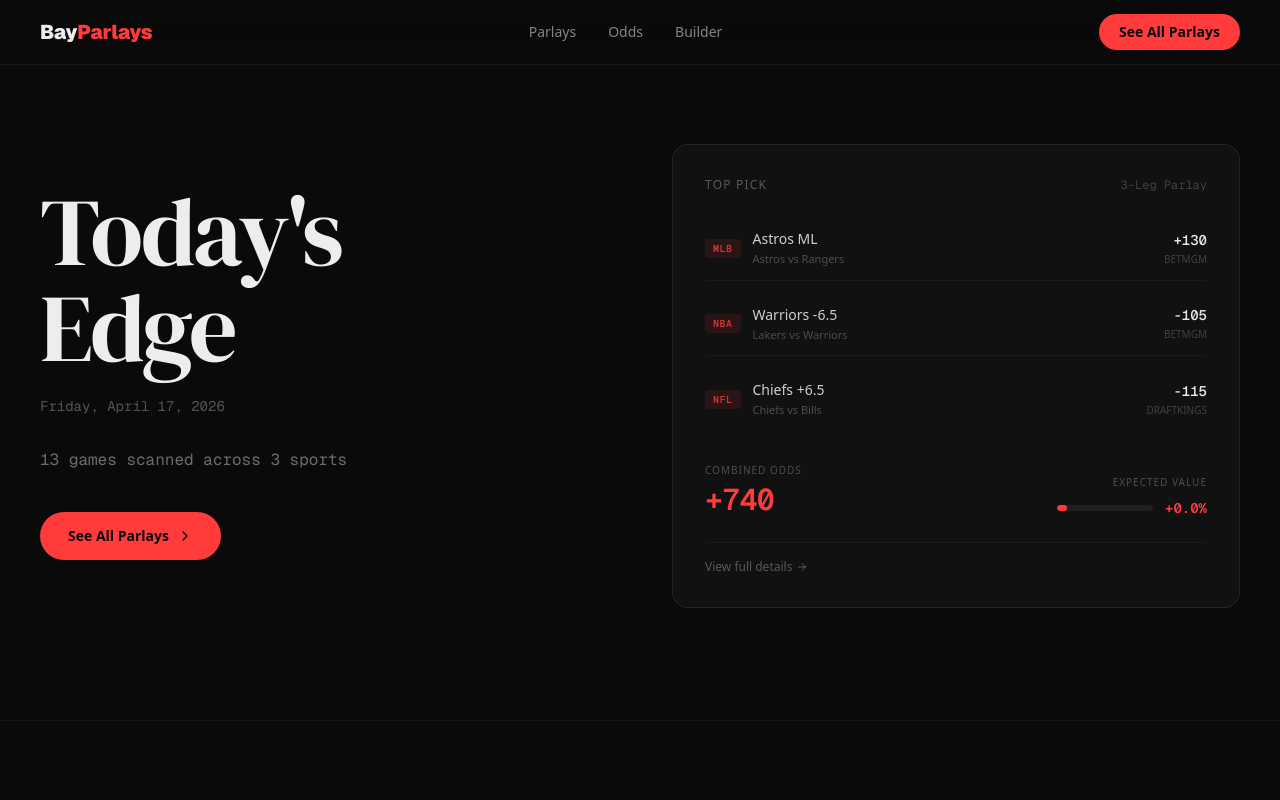
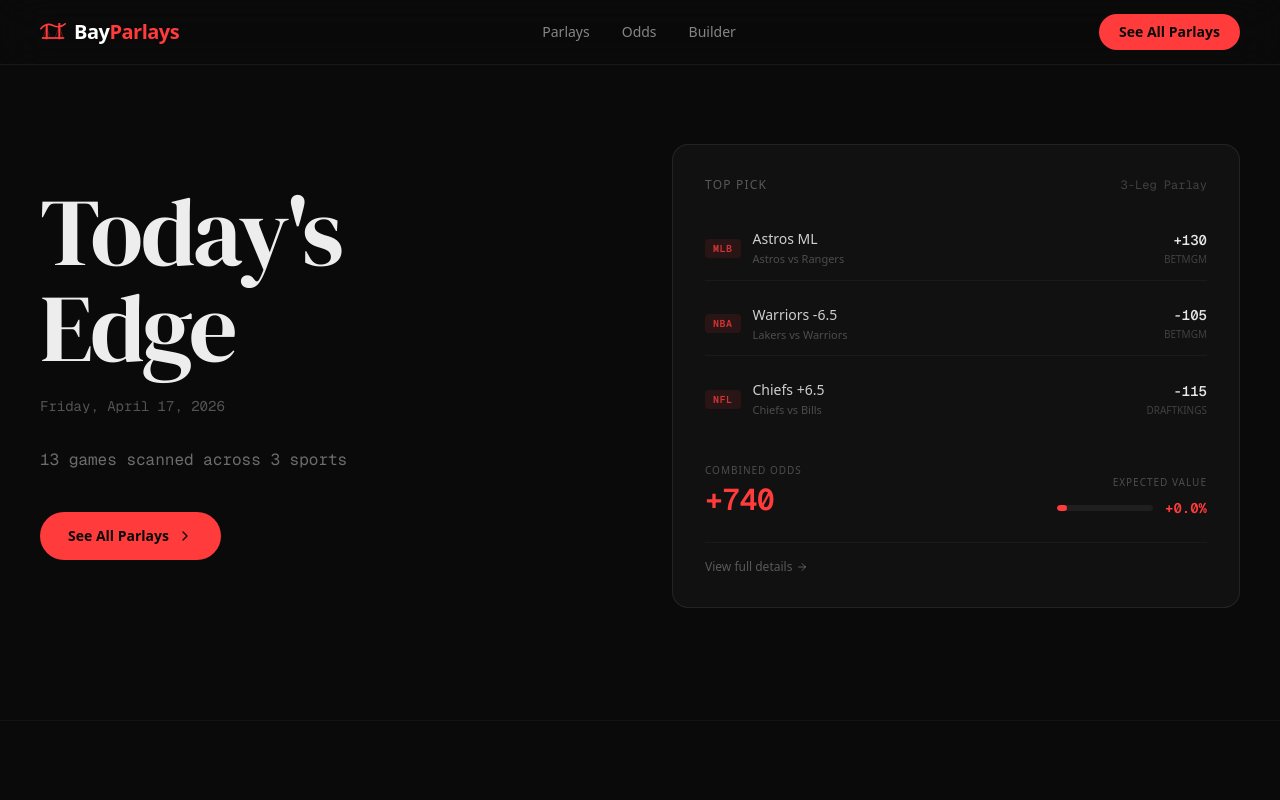
Before and after one commit to eljordp/bayparlays, a Next.js app: page / in a window 1280 px wide. Shown: the top 800 px of the page. Built offline with nearby package versions, Linux system fonts and the light colour scheme; no server answers.

Commit message:
Add Golden Gate Bridge SVG logo, swap across all pages

```diff
--- a/app/builder/page.tsx
+++ b/app/builder/page.tsx
@@ -3,6 +3,7 @@
 import { useState, useEffect, useCallback, useMemo, useRef } from "react";
 import { motion, AnimatePresence } from "framer-motion";
 import Link from "next/link";
+import { Logo } from "@/app/components/Logo";
 
 // ─── Types ───────────────────────────────────────────────────────────────────
 
@@ -307,9 +308,9 @@ export default function BuilderPage() {
         <div className="max-w-[1600px] mx-auto px-6 h-14 flex items-center justify-between">
           <Link
             href="/"
-            className="text-lg font-black tracking-tight text-white"
+            className="flex items-center"
           >
-            BayParlays
+            <Logo />
           </Link>
           {/* Desktop nav */}
           <div className="hidden md:flex items-center gap-6 text-sm text-white/50">
--- /dev/null
+++ b/app/components/Logo.tsx
@@ -0,0 +1,58 @@
+"use client";
+
+interface LogoProps {
+  size?: "sm" | "md" | "lg";
+  showText?: boolean;
+  className?: string;
+}
+
+export function Logo({ size = "md", showText = true, className = "" }: LogoProps) {
+  const sizes = {
+    sm: { bridge: 20, text: "text-sm", gap: "gap-1.5" },
+    md: { bridge: 26, text: "text-xl", gap: "gap-2" },
+    lg: { bridge: 36, text: "text-3xl", gap: "gap-3" },
+  };
+
+  const s = sizes[size];
+
+  return (
+    <span className={`inline-flex items-center ${s.gap} ${className}`}>
+      {/* Golden Gate Bridge icon */}
+      <svg
+        width={s.bridge}
+        height={s.bridge}
+        viewBox="0 0 32 32"
+        fill="none"
+        xmlns="http://www.w3.org/2000/svg"
+      >
+        {/* Main cables (catenary curve) */}
+        <path
+          d="M1 12 Q8 4, 16 8 Q24 12, 31 6"
+          stroke="#FF3B3B"
+          strokeWidth="2"
+          strokeLinecap="round"
+          fill="none"
+        />
+        {/* Left tower */}
+        <rect x="7" y="7" width="2.5" height="18" rx="0.5" fill="#FF3B3B" />
+        {/* Right tower */}
+        <rect x="22.5" y="5" width="2.5" height="20" rx="0.5" fill="#FF3B3B" />
+        {/* Road deck */}
+        <rect x="2" y="22" width="28" height="2.5" rx="1" fill="#FF3B3B" opacity="0.9" />
+        {/* Suspension cables left tower */}
+        <line x1="8.25" y1="10" x2="4" y2="22" stroke="#FF3B3B" strokeWidth="0.8" opacity="0.5" />
+        <line x1="8.25" y1="10" x2="12" y2="22" stroke="#FF3B3B" strokeWidth="0.8" opacity="0.5" />
+        {/* Suspension cables right tower */}
+        <line x1="23.75" y1="8" x2="19" y2="22" stroke="#FF3B3B" strokeWidth="0.8" opacity="0.5" />
+        <line x1="23.75" y1="8" x2="28" y2="22" stroke="#FF3B3B" strokeWidth="0.8" opacity="0.5" />
+      </svg>
+
+      {showText && (
+        <span className={`${s.text} font-black tracking-tight leading-none`}>
+          <span className="text-white">Bay</span>
+          <span className="text-[#FF3B3B]">Parlays</span>
+        </span>
+      )}
+    </span>
+  );
+}
--- a/app/odds/page.tsx
+++ b/app/odds/page.tsx
@@ -2,6 +2,7 @@
 
 import { useState, useEffect, useCallback } from "react";
 import Link from "next/link";
+import { Logo } from "@/app/components/Logo";
 
 // ─── Types (mirrors API route) ───────────────────────────────────────────────
 
@@ -164,8 +165,8 @@ export default function OddsPage() {
       {/* ─── Nav ────────────────────────────────────────────────────────── */}
       <nav className="sticky top-0 z-50 border-b border-white/[0.06] bg-[#0a0a0a]/90 backdrop-blur-md">
         <div className="mx-auto flex max-w-[1400px] items-center justify-between px-4 py-4 md:px-5">
-          <Link href="/" className="text-xl font-black tracking-tight">
-            BayParlays
+          <Link href="/" className="flex items-center">
+            <Logo />
           </Link>
           {/* Desktop nav */}
           <div className="hidden md:flex items-center gap-6 text-sm text-white/50">
--- a/app/page.tsx
+++ b/app/page.tsx
@@ -4,6 +4,7 @@ import Link from "next/link";
 import { motion } from "framer-motion";
 import { Menu, X, ChevronRight, ArrowRight } from "lucide-react";
 import { useEffect, useRef, useState } from "react";
+import { Logo } from "@/app/components/Logo";
 
 /* ─── Types ─── */
 
@@ -128,13 +129,7 @@ export default function Home() {
       <nav className="fixed top-0 left-0 right-0 z-50 backdrop-blur-xl bg-[#0a0a0a]/80 border-b border-white/[0.06]">
         <div className="w-full max-w-[1400px] mx-auto flex items-center justify-between px-6 md:px-10 h-16">
           <Link href="/" className="flex items-center gap-2">
-            <span
-              className="text-xl font-black tracking-tight"
-              style={{ fontFamily: "var(--font-geist-sans)" }}
-            >
-              Bay
-              <span className="text-[#FF3B3B]">Parlays</span>
-            </span>
+            <Logo />
           </Link>
 
           <div className="hidden md:flex items-center gap-8 text-sm text-white/50">
@@ -638,13 +633,7 @@ export default function Home() {
         <div className="w-full max-w-[1400px] mx-auto px-6 md:px-10">
           <div className="flex flex-col md:flex-row items-start justify-between gap-10 mb-12">
             <div>
-              <span
-                className="text-lg font-black tracking-tight"
-                style={{ fontFamily: "var(--font-geist-sans)" }}
-              >
-                Bay
-                <span className="text-[#FF3B3B]">Parlays</span>
-              </span>
+              <Logo size="sm" />
             </div>
 
             <div className="flex gap-10 text-sm text-white/30">
--- a/app/parlays/page.tsx
+++ b/app/parlays/page.tsx
@@ -3,6 +3,7 @@
 import { useState, useEffect, useCallback } from "react";
 import Link from "next/link";
 import { motion, AnimatePresence } from "framer-motion";
+import { Logo } from "@/app/components/Logo";
 import {
   TrendingUp,
   TrendingDown,
@@ -156,8 +157,8 @@ export default function ParlaysPage() {
       <nav className="fixed top-0 left-0 right-0 z-50" style={{ background: "rgba(10,10,10,0.85)", backdropFilter: "blur(20px)", borderBottom: "1px solid rgba(255,255,255,0.06)" }}>
         <div className="max-w-[1400px] mx-auto px-6 h-16 flex items-center justify-between">
           <div className="flex items-center gap-10">
-            <Link href="/" className="text-xl font-black tracking-tight" style={{ color: "#ededed" }}>
-              Bay<span style={{ color: "#FF3B3B" }}>Parlays</span>
+            <Link href="/" className="flex items-center">
+              <Logo />
             </Link>
             <div className="hidden md:flex items-center gap-8">
               {[
--- a/app/share/page.tsx
+++ b/app/share/page.tsx
@@ -4,6 +4,7 @@ import { useState, useEffect } from "react";
 import Link from "next/link";
 import { motion, AnimatePresence } from "framer-motion";
 import { ArrowUpRight, Menu, X, Share2, ExternalLink } from "lucide-react";
+import { Logo } from "@/app/components/Logo";
 import { ParlayPlayer } from "../components/ParlayPlayer";
 import type { ParlayLeg } from "../components/ParlayVideo";
 
@@ -97,10 +98,9 @@ export default function SharePage() {
           <div className="flex items-center gap-10">
             <Link
               href="/"
-              className="text-xl font-black tracking-tight"
-              style={{ color: "#ededed" }}
+              className="flex items-center"
             >
-              Bay<span style={{ color: "#FF3B3B" }}>Parlays</span>
+              <Logo />
             </Link>
             <div className="hidden md:flex items-center gap-8">
               {[
--- a/app/subscribe/page.tsx
+++ b/app/subscribe/page.tsx
@@ -5,6 +5,7 @@ import { useSearchParams } from "next/navigation";
 import Link from "next/link";
 import { motion, AnimatePresence } from "framer-motion";
 import { Check, ChevronDown, Menu, X, Loader2 } from "lucide-react";
+import { Logo } from "@/app/components/Logo";
 
 /* ─── animation helpers ─── */
 const fadeUp = {
@@ -85,13 +86,7 @@ function SubscribeContent() {
       <nav className="fixed top-0 left-0 right-0 z-50 backdrop-blur-xl bg-[#0a0a0a]/80 border-b border-white/[0.06]">
         <div className="w-full max-w-[1400px] mx-auto flex items-center justify-between px-6 md:px-10 h-16">
           <Link href="/" className="flex items-center gap-2">
-            <span
-              className="text-xl font-black tracking-tight"
-              style={{ fontFamily: "var(--font-geist-sans)" }}
-            >
-              Bay
-              <span className="text-[#FF3B3B]">Parlays</span>
-            </span>
+            <Logo />
           </Link>
 
           <div className="hidden md:flex items-center gap-8 text-sm text-white/50">
@@ -400,13 +395,7 @@ function SubscribeContent() {
         <div className="w-full max-w-[1400px] mx-auto px-6 md:px-10">
           <div className="grid grid-cols-1 md:grid-cols-4 gap-8 md:gap-8 mb-16">
             <div className="md:col-span-2">
-              <span
-                className="text-lg font-black tracking-tight"
-                style={{ fontFamily: "var(--font-geist-sans)" }}
-              >
-                Bay
-                <span className="text-[#FF3B3B]">Parlays</span>
-              </span>
+              <Logo size="sm" />
               <p className="text-sm text-white/30 mt-3 max-w-sm leading-relaxed">
                 AI-powered parlay optimization. We find the best odds across
                 every sportsbook so you can bet with a mathematical edge.
```
